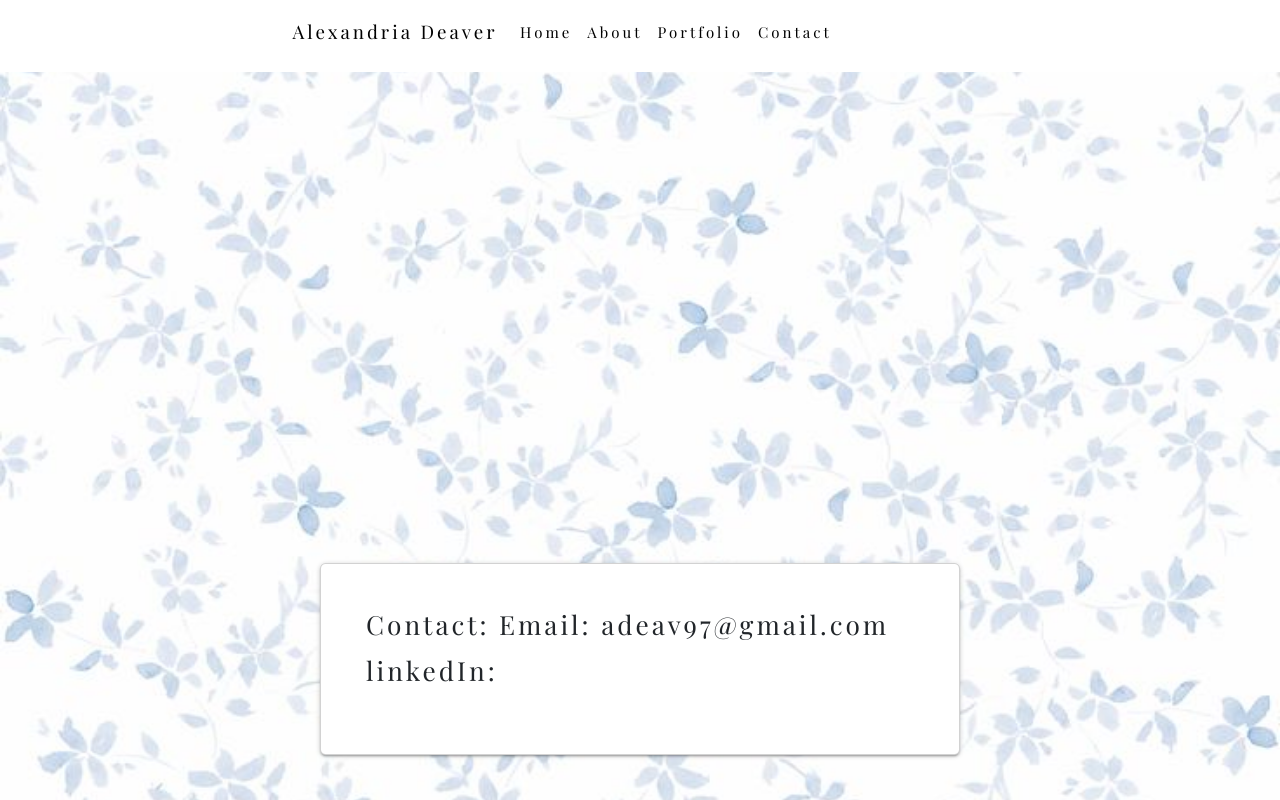
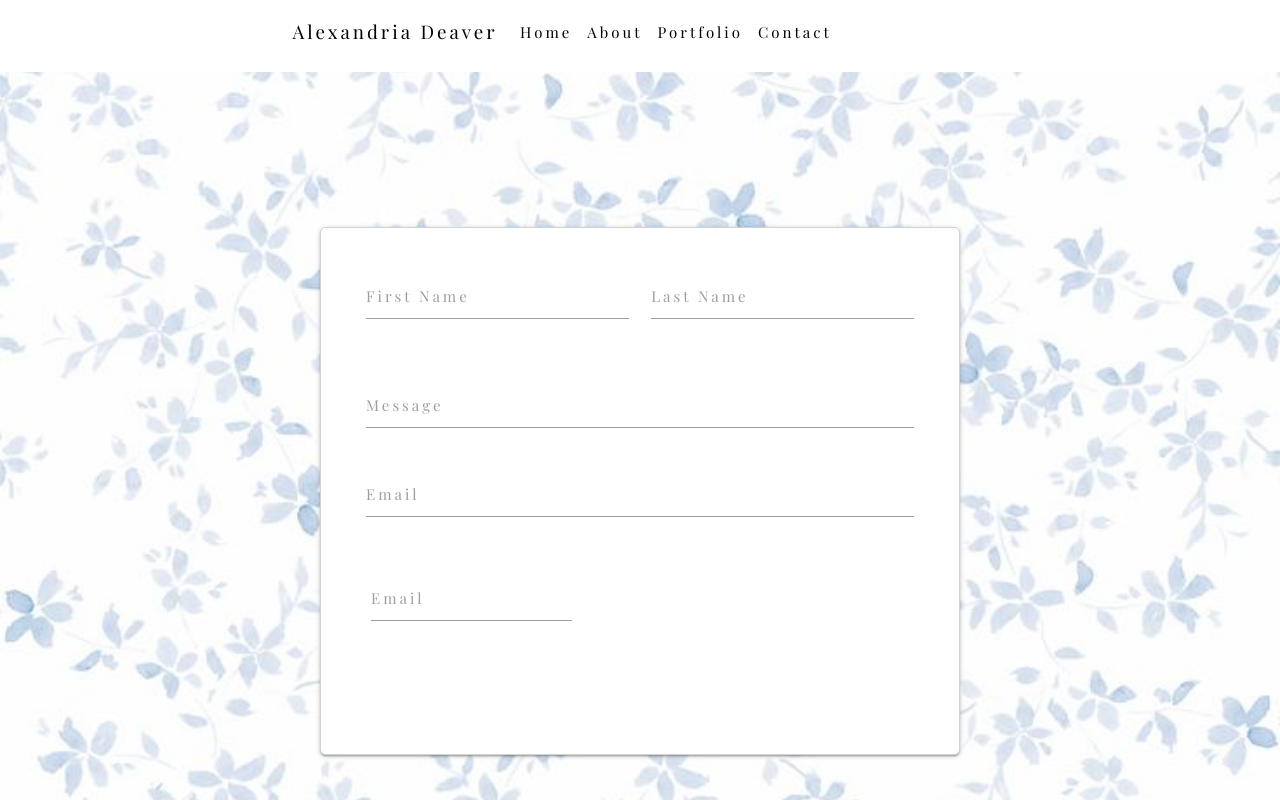
Before and after one commit to alliedeaver/portfolio, a React (Vite) app in the folder portfolio/: page /contact in a window 1280 px wide. Shown: the top 800 px of the page. Built offline with nearby package versions, Linux system fonts and the light colour scheme.

Commit message:
added resume link for icon

```diff
--- a/portfolio/index.html
+++ b/portfolio/index.html
@@ -6,7 +6,6 @@
     <meta name="viewport" content="width=device-width, initial-scale=1.0" />
     <link href="/dist/output.css" rel="stylesheet">
     <link href="https://cdn.jsdelivr.net/npm/bootstrap@5.3.2/dist/css/bootstrap.min.css" rel="stylesheet" integrity="sha384-T3c6CoIi6uLrA9TneNEoa7RxnatzjcDSCmG1MXxSR1GAsXEV/Dwwykc2MPK8M2HN" crossorigin="anonymous">
-
     <link rel="stylesheet" href="https://cdnjs.cloudflare.com/ajax/libs/materialize/1.0.0/css/materialize.min.css">
     <link rel="stylesheet" type="text/css" href="./src/index.css">
     <link rel="preconnect" href="https://fonts.googleapis.com">
--- a/portfolio/src/components/contact/contact.jsx
+++ b/portfolio/src/components/contact/contact.jsx
@@ -2,65 +2,51 @@ import React from 'react';
 // import { Link } from "react-router-dom";
 //at the bottom of the page with an open form to send a message
 
- const Contact = () => {
-    return (
-        <div className="card fixed-bottom mb-5 w-50 offset-3 p-5">
+const Contact = () => {
+  return (
+    <div className="card fixed-bottom mb-5 w-50 offset-3 p-5">
+         <div class="row">
+        <form class="col s12">
+          <div class="row">
+            <div class="input-field col s6">
+              <input placeholder="Placeholder" id="first_name" type="text" class="validate"/>
+                <label for="first_name">First Name</label>
+            </div>
+            <div class="input-field col s6">
+              <input id="last_name" type="text" class="validate"/>
+                <label for="last_name">Last Name</label>
+            </div>
+          </div>
+          <div class="row">
+          </div>
+          <div class="row">
+            <div class="input-field col s12">
+              <input id="password" type="password" class="validate"/>
+                <label for="password">Message</label>
+            </div>
+          </div>
+          <div class="row">
+            <div class="input-field col s12">
+              <input id="email" type="email" class="validate"/>
+                <label for="email">Email</label>
+            </div>
+          </div>
+          <div class="row">
+            <div class="col s12">
 
-                <h3>
-                    <p> Contact:
-                        Email: adeav97@gmail.com</p>
-                    <p>
-                        linkedIn:
-                    </p>
-                </h3>
-
+              <div class="input-field inline">
+                <input id="email_inline" type="email" class="validate"/>
+                  <label for="email_inline">Email</label>
+                  <span class="helper-text" data-error="wrong" data-success="right"></span>
+              </div>
+            </div>
+          </div>
+        </form>
         </div>
-    )
+      </div>
+  )
 }
 
 export default Contact;
 
 //for the submit form
-
-// <div class="row">
-{/* <form class="col s12">
-<div class="row">
-  <div class="input-field col s6">
-    <input placeholder="Placeholder" id="first_name" type="text" class="validate">
-    <label for="first_name">First Name</label>
-  </div>
-  <div class="input-field col s6">
-    <input id="last_name" type="text" class="validate">
-    <label for="last_name">Last Name</label>
-  </div>
-</div>
-<div class="row">
-  <div class="input-field col s12">
-    <input disabled value="I am not editable" id="disabled" type="text" class="validate">
-    <label for="disabled">Disabled</label>
-  </div>
-</div>
-<div class="row">
-  <div class="input-field col s12">
-    <input id="password" type="password" class="validate">
-    <label for="password">Password</label>
-  </div>
-</div>
-<div class="row">
-  <div class="input-field col s12">
-    <input id="email" type="email" class="validate">
-    <label for="email">Email</label>
-  </div>
-</div>
-<div class="row">
-  <div class="col s12">
-    This is an inline input field:
-    <div class="input-field inline">
-      <input id="email_inline" type="email" class="validate">
-      <label for="email_inline">Email</label>
-      <span class="helper-text" data-error="wrong" data-success="right">Helper text</span>
-    </div>
-  </div>
-</div>
-</form>
-</div> */}
--- a/portfolio/src/components/homePage/homepage.jsx
+++ b/portfolio/src/components/homePage/homepage.jsx
@@ -1,6 +1,5 @@
 import portfolioPic from '../../assets/portfoliopic.jpg';
-import { FontAwesomeIcon } from '@fortawesome/react-fontawesome'
-import { FaLinkedin, FaEnvelope, FaGithub } from 'react-icons/fa'
+import { FaLinkedin, FaEnvelope, FaGithub, FaFile } from 'react-icons/fa'
 
 const Homepage = () => {
     return (
@@ -19,7 +18,9 @@ const Homepage = () => {
                 <a href='https://www.linkedin.com/in/alexandria-deaver-8437b5264/' target='blank' >
                     <FaLinkedin className='cursor-pointer text-black-50 ' size={50} />
                 </a>
-
+                <a href='https://resume.io/r/IUJUxa1AW' target='blank' >
+                    <FaFile className='cursor-pointer text-black-50 ' size={50} />
+                </a>
             </div>
         </div>
     );
```
